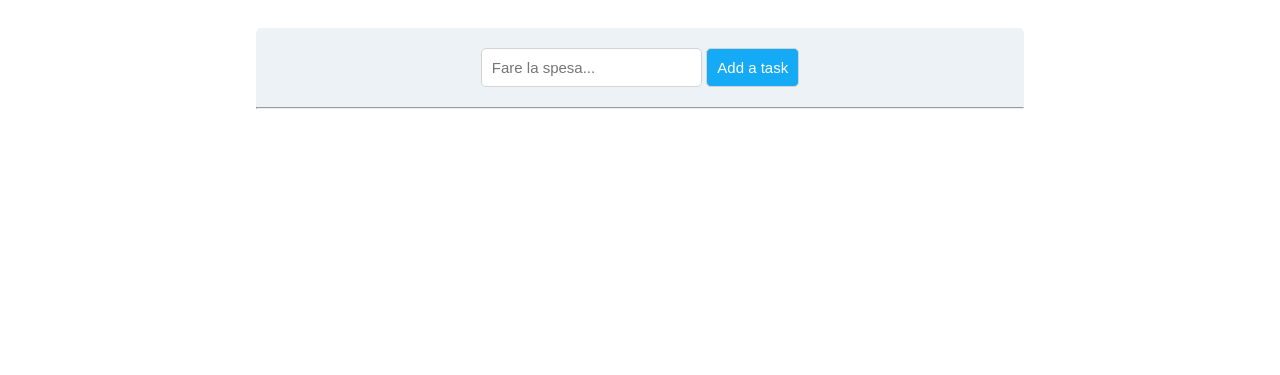
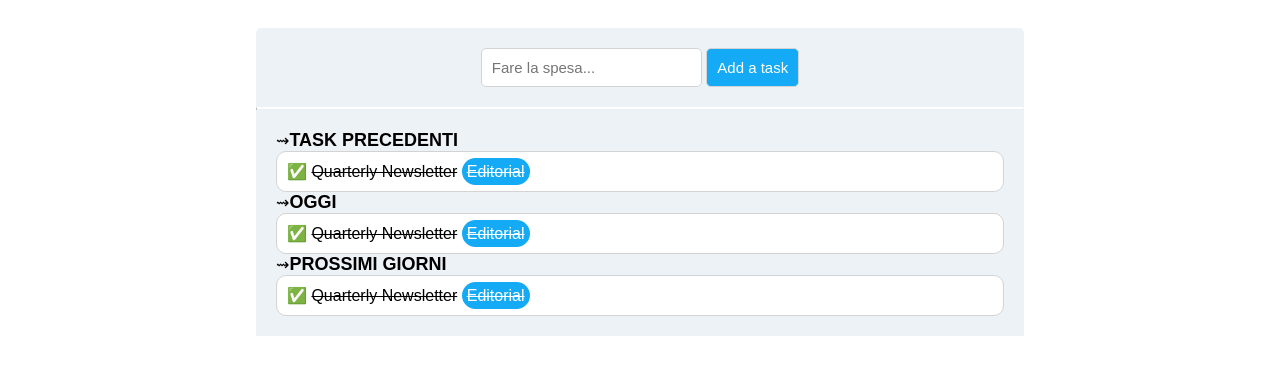
Before and after one commit to eugeniomalavasi/html-css-toboolist, a plain HTML site: page index.html in a window 1280 px wide. Shown: the part 85-460 px from the top of the page. Drawn offline with Linux system fonts and the light colour scheme.

Commit message:
feat: todo_list

```diff
--- a/css/style.css
+++ b/css/style.css
@@ -57,5 +57,34 @@ body {
 }
 
 hr {
+    border-top: 2px solid white;
+}
 
+/* TODO LIST */
+.todo_list {
+    padding: 20px;
+    list-style-type: none;
 }
+
+.macro_todo {
+    font-size: 18px;
+    font-weight: 800;
+}
+
+.article_style {
+    background-color: white;
+    padding: 10px;
+    border-radius: 10px;
+    border: 1px solid lightgray;
+}
+
+.edit_style {
+    color: white;
+    background-color:rgb(20 170 245);
+    padding: 5px;
+    border-radius: 15px;
+}
+
+.line_thr {
+    text-decoration: line-through;
+}
--- a/index.html
+++ b/index.html
@@ -1,11 +1,13 @@
 <!DOCTYPE html>
 <html lang="en">
+
 <head>
     <meta charset="UTF-8">
     <meta name="viewport" content="width=device-width, initial-scale=1.0">
     <link rel="stylesheet" href="./css/style.css">
     <title>Toboolist</title>
 </head>
+
 <body>
 
     <div class="head_container">
@@ -23,13 +25,28 @@
                 <input type="search" class="search_input round_corn" placeholder="Fare la spesa...">
                 <button class="button_style round_corn">Add a task</button>
             </div>
+            <!-- /search bar -->
             <hr>
-        <!-- /search bar -->
+            <!-- navigation list-->
+            <ul class="todo_list">
+                <li>&#8669;<span class="macro_todo">TASK PRECEDENTI</span>
+                <li class="article_style">&#9989; <span class="line_thr">Quarterly Newsletter</span> <span
+                        class="edit_style line_thr">Editorial</span></li>
+                </li>
+                <li>&#8669;<span class="macro_todo">OGGI</span>
+                <li class="article_style">&#9989; <span class="line_thr">Quarterly Newsletter</span> <span
+                        class="edit_style line_thr">Editorial</span></li>
+                </li>
+                <li>&#8669;<span class="macro_todo">PROSSIMI GIORNI</span>
+                <li class="article_style">&#9989; <span class="line_thr">Quarterly Newsletter</span> <span
+                        class="edit_style line_thr">Editorial</span></li>
+                </li>
 
-        <!-- navigation list-->
+            </ul>
             <!-- /navigation list-->
         </main>
     </div>
 
 </body>
+
 </html>
```
Lines whose indentation alone changed are shown as unchanged.
